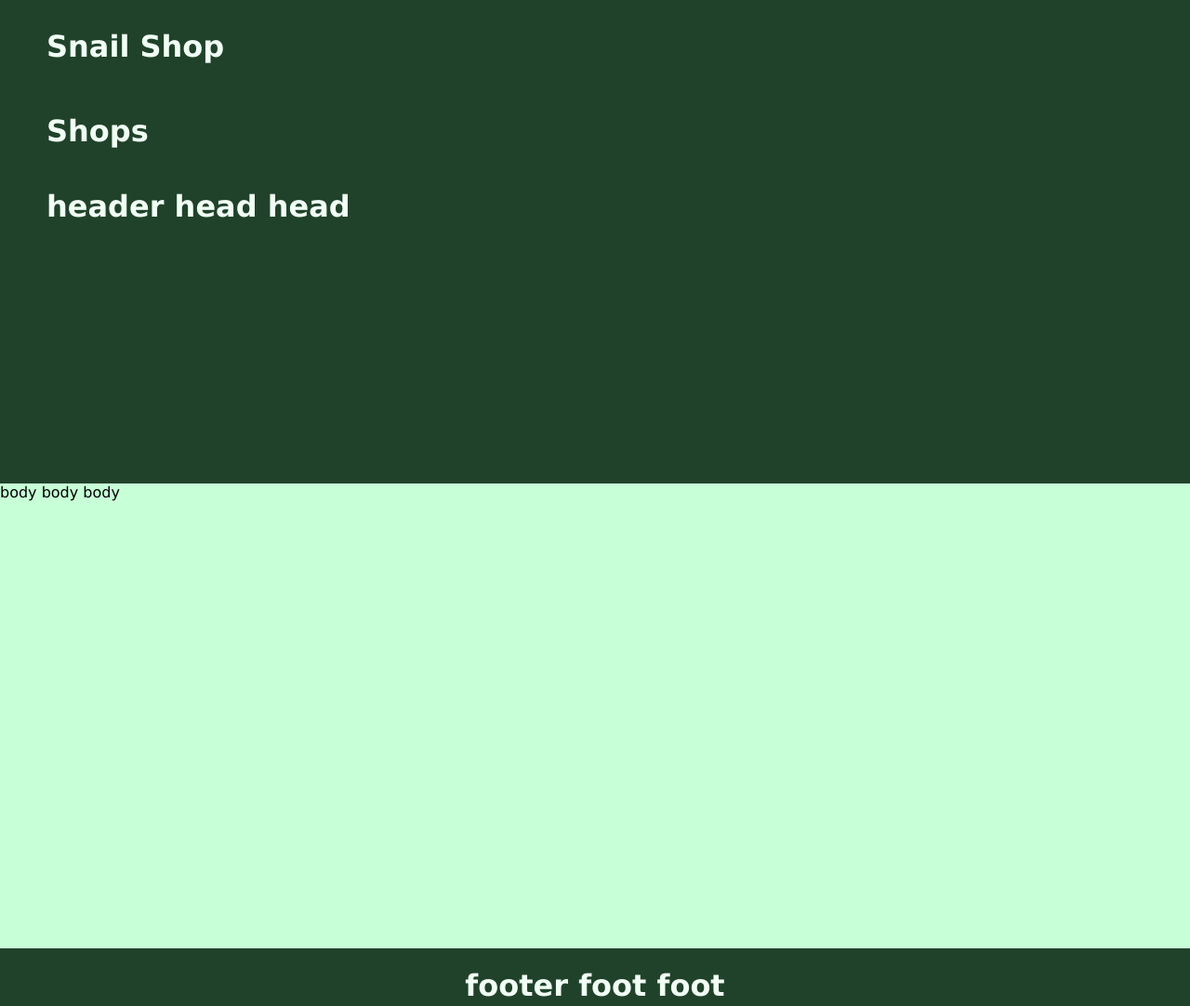
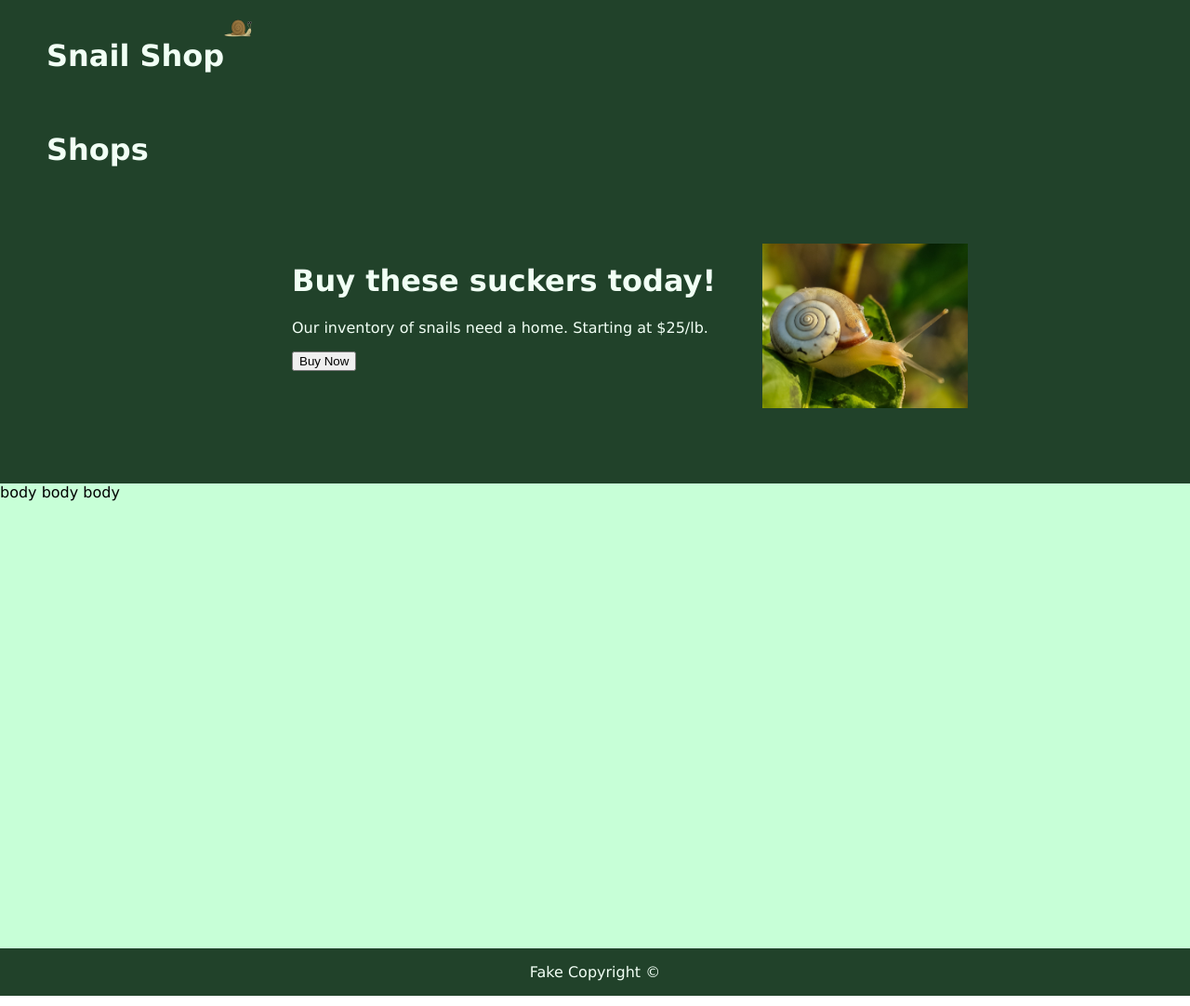
Before and after one commit to PlasmaZen/landingsite, a plain HTML site: page index.html in a window 1280 px wide. Shown: the top 1082 px of the page at 93% size. Drawn offline with Linux system fonts and the light colour scheme.

Commit message:
Git wont push over https
Cant push over HTTPS repo but I added some text and image with positioning.

```diff
--- a/index.html
+++ b/index.html
@@ -23,11 +23,21 @@
         <div class="mainHeader">
             <div class="mainHeaderLogo">
                 <h1>Snail Shop</h1>
+                <img height="20px" width="30" src="images/snail.png">
             </div>
             <div class="mainheaderNavbar"> <!--make this go to the right of the logo-->
                 <h1> Shops </h1>
             </div>
-            <h1>header head head</h1>
+            <div class="mainHeaderMiddle">
+                <div class="mainHeaderMiddleContainer">
+                    <div>
+                        <h1>Buy these suckers today!</h1>
+                        <p>Our inventory of snails need a home. Starting at $25/lb.</p>
+                        <button>Buy Now</button>
+                    </div>
+                    <img width="20%" src="images/beautiful_snail.jpg">
+                </div>
+            </div>
         </div>
     </header>
 
@@ -37,10 +47,9 @@
 
     <footer>
         <div class="mainFooter">
-            <h1>footer foot foot</h1>
+            <p>Fake Copyright © </p>
         </div>
     </footer>
-
 
 </body>
 
--- a/style.css
+++ b/style.css
@@ -1,6 +1,9 @@
 body {
+    width: 100%;
+    height: 100%;
     margin: 0px;
     padding: 0px;
+    overflow-x: hidden;
     font-family:Verdana, Geneva, Tahoma, sans-serif;
 }
 
@@ -10,13 +13,7 @@ body {
     flex-direction: row;
     justify-content: flex-start;
     padding: 0px 10px 10px 0px;
-}
-
-.mainHeaderNavbar {
-    display: flex;
-    flex-direction: row;
-    justify-content: flex-end;
-    padding: 0px 10px 10px 0px;
+    margin: 10px 50px 10px 0px;
 }
 
 .mainHeader {
@@ -30,12 +27,38 @@ body {
     color:#f1fff5;
 }
 
+.mainHeaderMiddle {
+    padding: 10px 25px 10px 50px;
+    display: flex;
+    flex-direction: row;
+    justify-content: center;
+}
+
+.mainHeaderMiddleContainer {
+    padding: 50px 50px 50px 50px;
+    display: flex;
+    flex-direction: row;
+    flex-wrap: wrap;
+    justify-content: center;
+    align-content: flex-start;
+}
+
+.mainHeaderMiddleContainer img {
+    padding: 0px 50px 0px 50px;
+    display: flex;
+    flex-direction: row;
+    flex-wrap: wrap;
+    justify-content: flex-start;
+    align-content: flex-start;
+}
+
 .mainBody {
     display: flex;
     height: 500px;
     width: 100%;
     margin: 0px;
     background-color: #c7ffd7;
+    margin: 0px 0px 0px 0px;
 }
 
 .mainFooter {
@@ -47,4 +70,5 @@ body {
     margin: 0px;
     background-color: #21422a;
     color:#f1fff5;
+    margin: 0px;
 }
```
Also changed, not shown: images/beautiful_snail.jpg (added).
